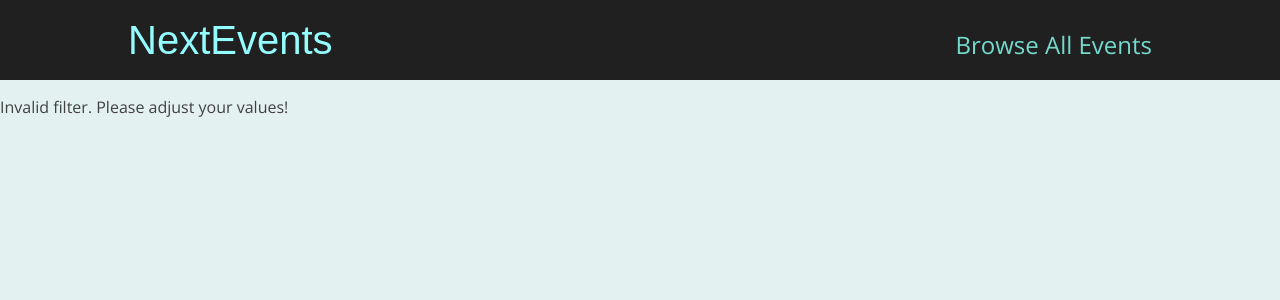
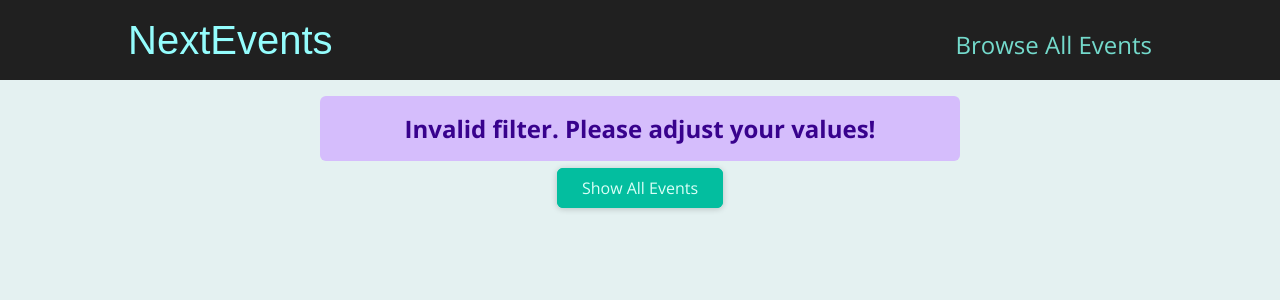
Before and after one commit to yuliankarapetkov/nextjs-course, a Next.js app: page /events/e2 in a window 1280 px wide. Shown: the top 300 px of the page. Built offline with nearby package versions, Linux system fonts and the light colour scheme.

Commit message:
feat: add Alert component

```diff
--- /dev/null
+++ b/components/ui/Alert.module.css
@@ -0,0 +1,12 @@
+.alert {
+  margin: 1rem auto;
+  padding: 1rem 2rem;
+  width: 90%;
+  max-width: 40rem;
+  background-color: #d5bdfc;
+  color: #38028d;
+  font-weight: bold;
+  font-size: 1.5rem;
+  text-align: center;
+  border-radius: 6px;
+}
--- /dev/null
+++ b/components/ui/Alert.tsx
@@ -0,0 +1,9 @@
+import classes from './Alert.module.css';
+
+interface Props {
+  children: React.ReactNode;
+}
+
+export default function Alert(props: Props) {
+  return <div className={classes.alert}>{props.children}</div>;
+}
--- a/pages/events/[...slug].tsx
+++ b/pages/events/[...slug].tsx
@@ -1,5 +1,7 @@
 import EventList from "@/components/events/EventList";
 import ResultsTitle from "@/components/events/ResultsTitle";
+import Alert from "@/components/ui/Alert";
+import Button from "@/components/ui/Button";
 import { getFilteredEvents } from "@/dummy-data";
 import { useRouter } from "next/router";
 
@@ -15,13 +17,33 @@ export default function FilteredEvents() {
     const isValid = year > 2020 && year < 2030 && month > 0 && month < 13;
 
     if (!isValid) {
-        return <p>Invalid filter. Please adjust your values!</p>;
+        return (
+            <>
+                <Alert>
+                    Invalid filter. Please adjust your values!
+                </Alert>
+
+                <div className="center">
+                    <Button link="/events">Show All Events</Button>
+                </div>
+            </>
+        )
     }
 
     const filteredEvents = getFilteredEvents({ year, month });
 
     if (!filteredEvents || filteredEvents.length === 0) {
-        return <p>No events found for the chosen filter!</p>;
+        return (
+            <>
+                <Alert>
+                    No events found for the chosen filter!
+                </Alert>
+
+                <div className="center">
+                    <Button link="/events">Show All Events</Button>
+                </div>
+            </>
+        )
     }
 
     const date = new Date(year, month - 1);
```
